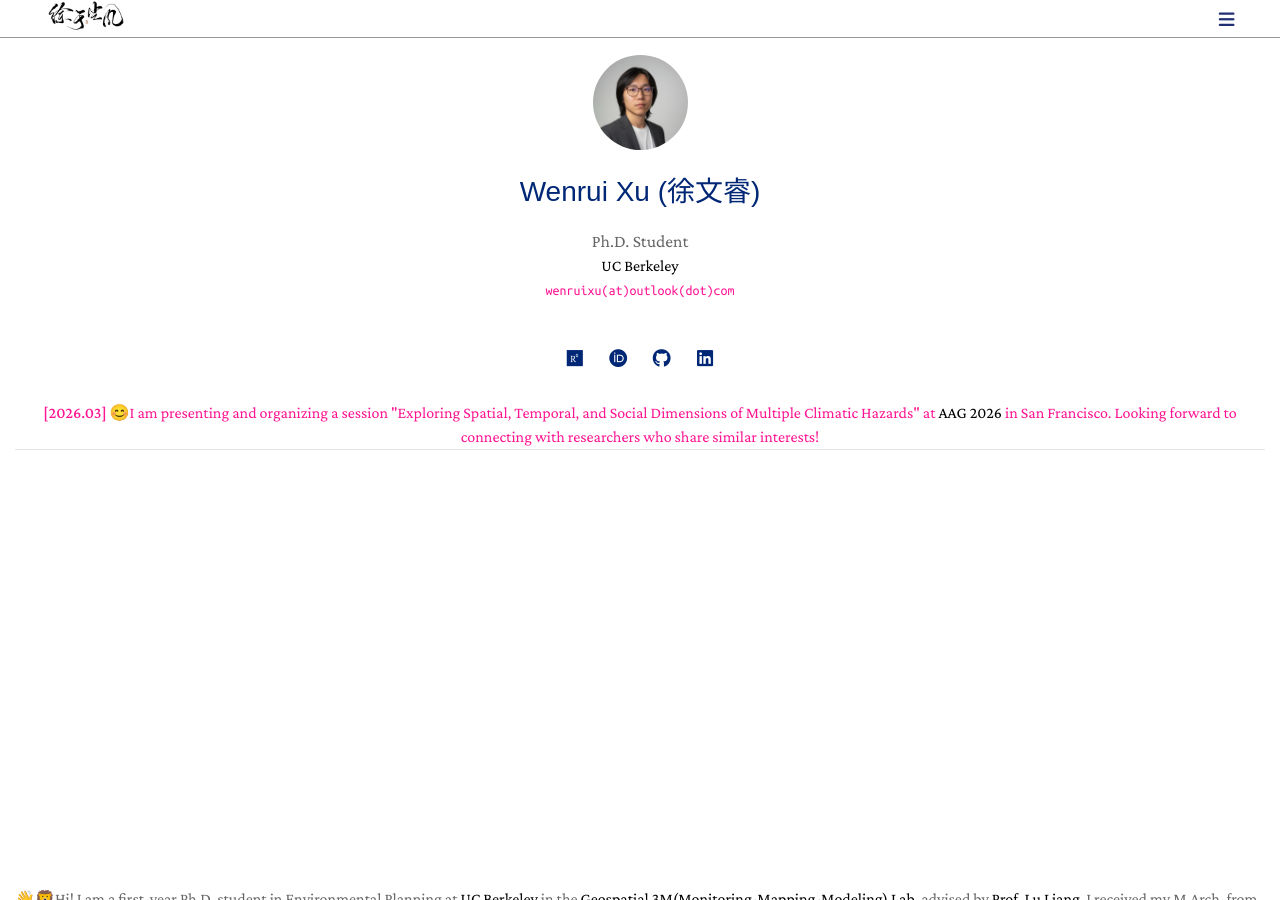
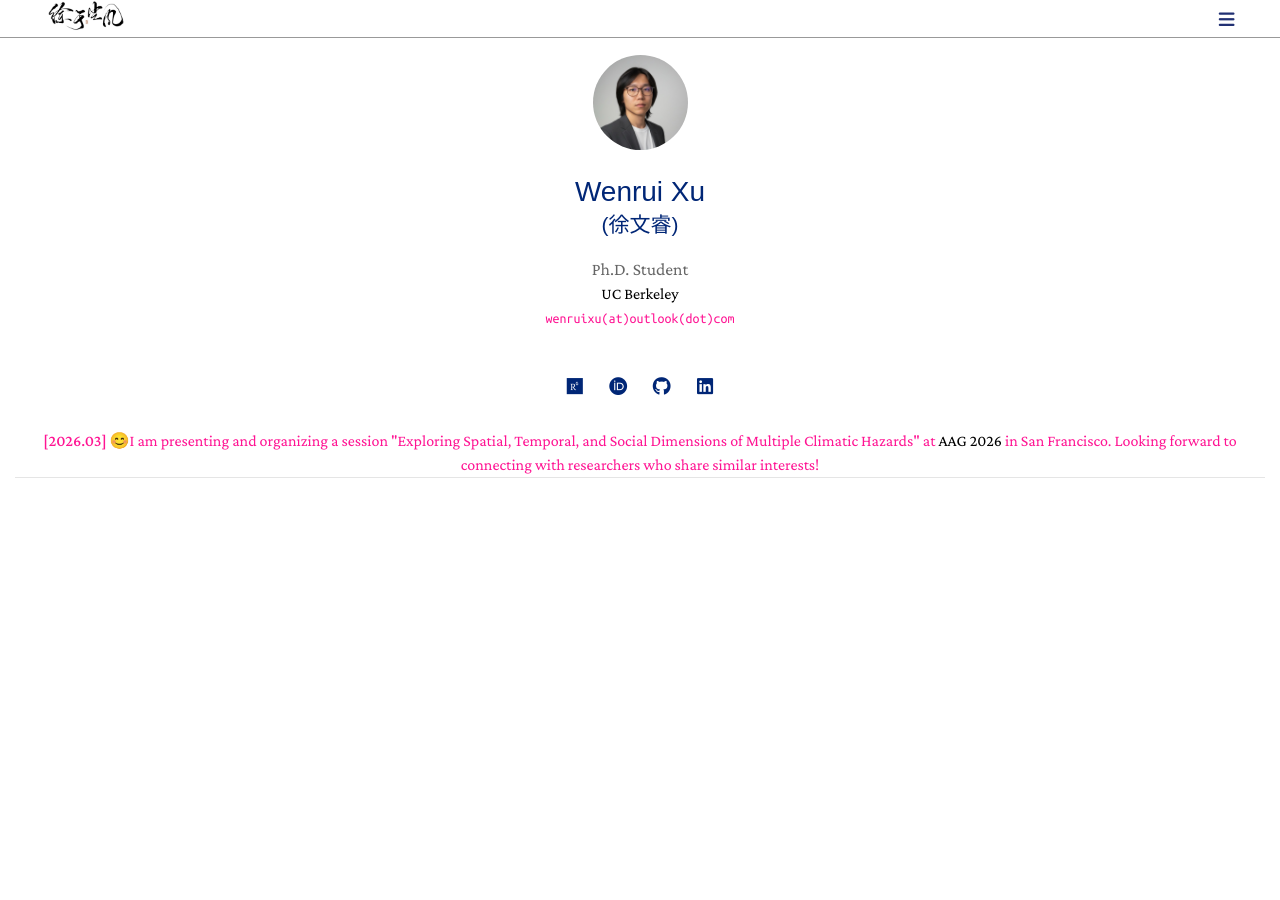
Before and after one commit to ruaruaxu/ruaruaxu.github.io, a Jekyll site: the page built from index.md, in a window 1280 px wide and 900 px high. Built offline with Jekyll 4.4.1, drawn with Linux system fonts in a browser that asks for light colours; a style sheet for code colours, icons or effects is not loaded.

Commit message:
Update homepage.html

```diff
--- a/_layouts/homepage.html
+++ b/_layouts/homepage.html
@@ -97,7 +97,10 @@
         <a class="image avatar"><img src="{{ site.avatar }}" alt="avatar" /></a>
         {% endif %}
 
-        <h1>{{ site.title }}</h1>
+        <h1>
+          Wenrui Xu
+          <span style="display: block; font-size: 0.75em; margin-top: 5px; font-weight: 500;">(徐文睿)</span>
+        </h1>
 
         {% if site.position %}
         <position style="font-size:1.10rem;">{{ site.position }}</position>
```
